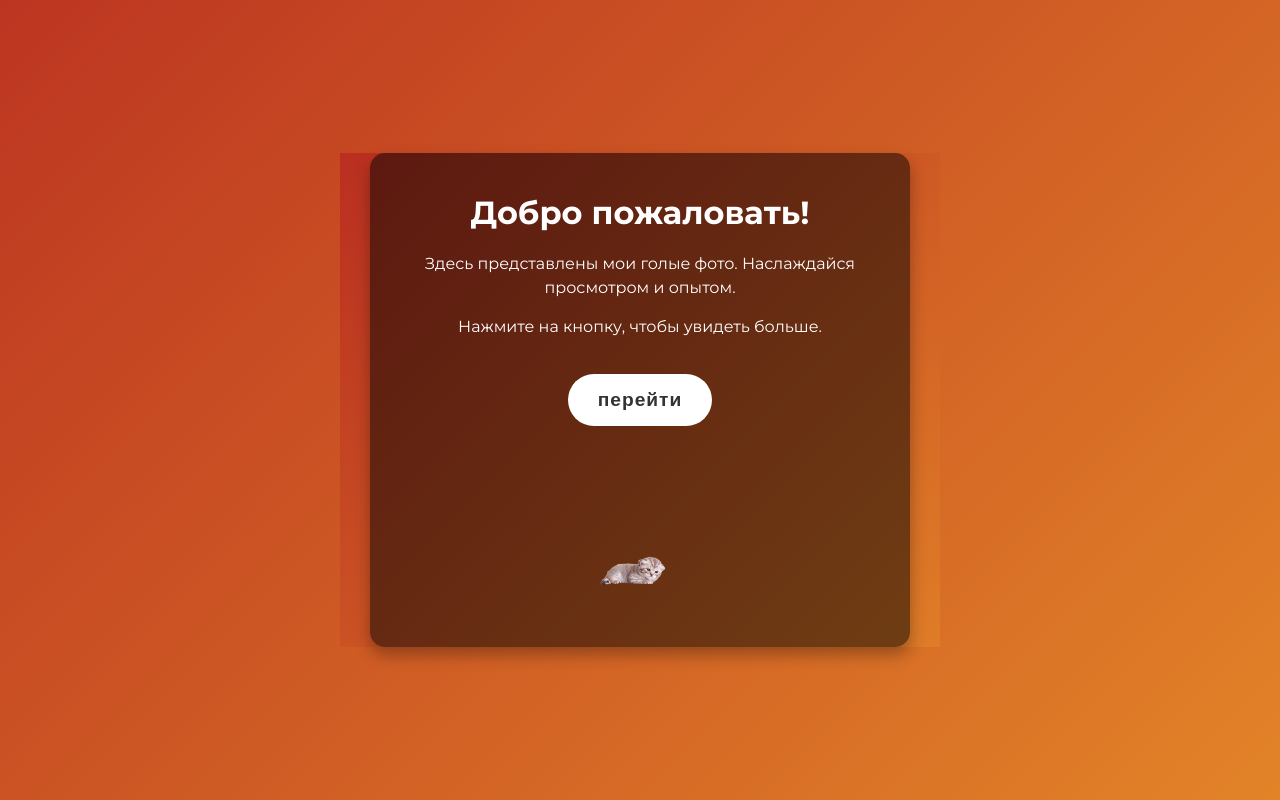
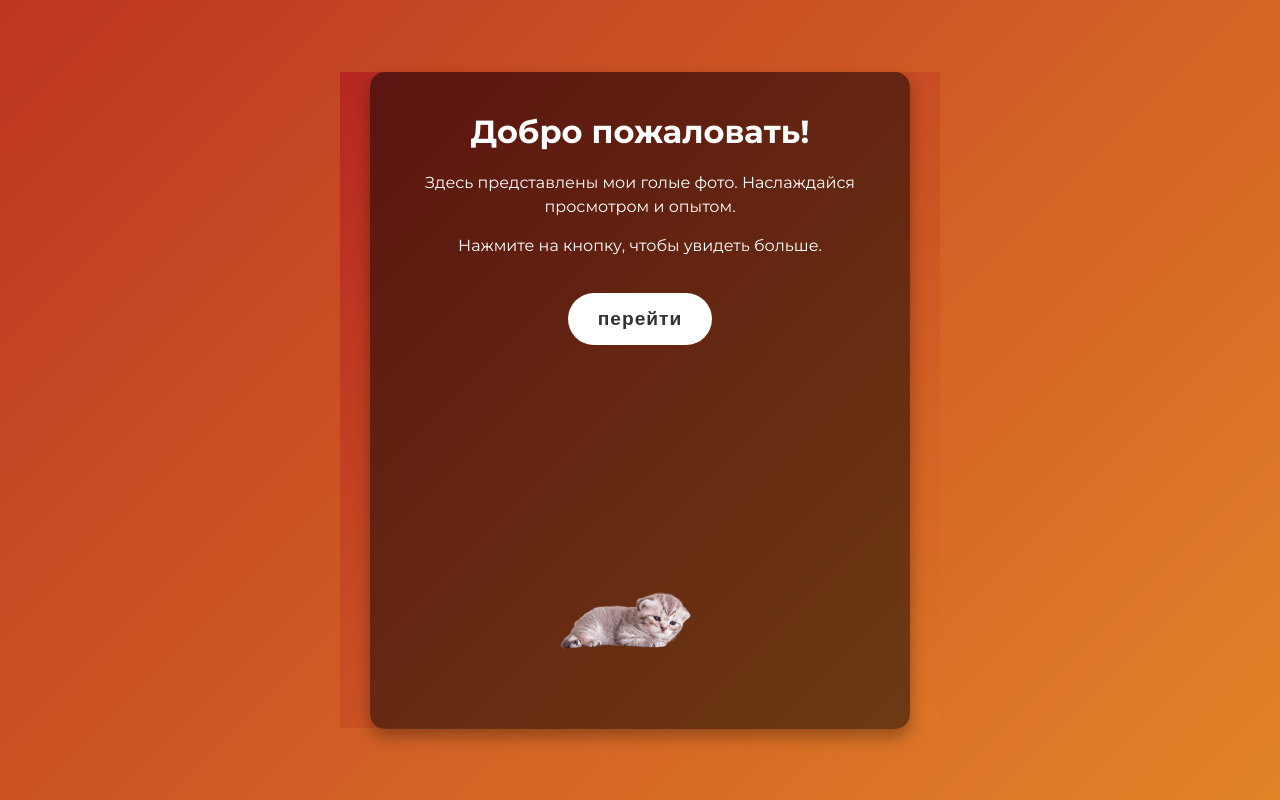
Before and after one commit to Yebatop/whatuwant, a plain HTML site: page index.html in a window 1280 px wide. Drawn offline with Linux system fonts and the light colour scheme.

Commit message:
Update index.html

```diff
--- a/index.html
+++ b/index.html
@@ -78,8 +78,8 @@
     }
     /* Стиль котика */
     .cat {
-      width: 100px;
-      margin-top: 50px;
+      width: 200px;
+      margin-top: 150px;
     }
   </style>
 </head>
```
